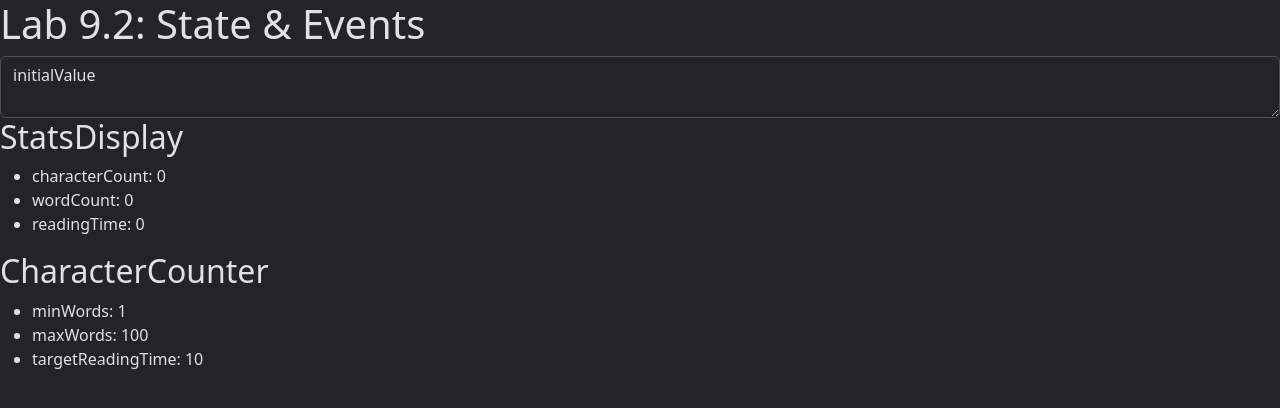
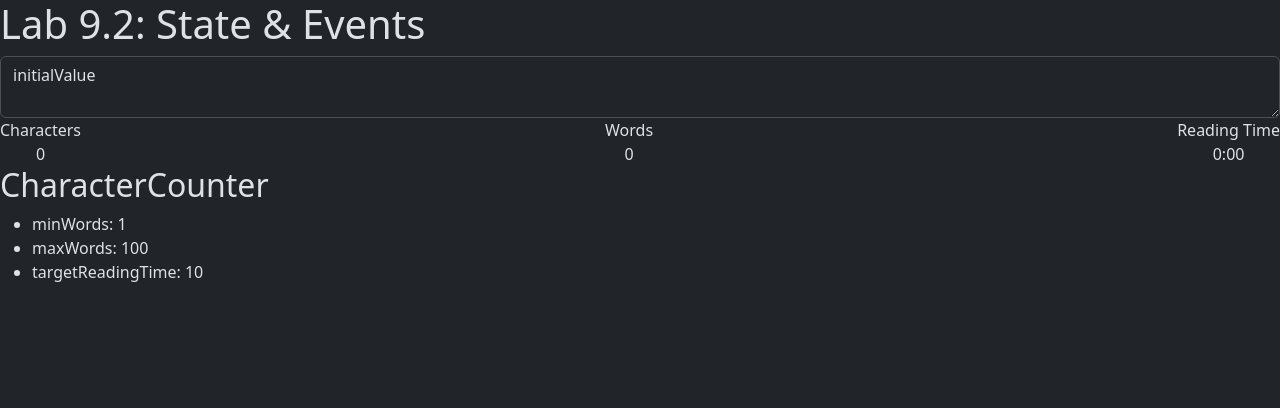
Before and after one commit to hirekarl/lab_9.2_state_and_events, a React (Vite) app in the folder character-counter/: page / in a window 1280 px wide. Shown: the top 408 px of the page. Built offline with nearby package versions, Linux system fonts and the light colour scheme.

Commit message:
Implemented StatsDisplay.

```diff
--- a/character-counter/src/components/StatsDisplay/StatsDisplay.tsx
+++ b/character-counter/src/components/StatsDisplay/StatsDisplay.tsx
@@ -6,14 +6,30 @@ export default function StatsDisplay({
   showReadingTime,
 }: StatsDisplayProps): ReactNode {
   const { characterCount, wordCount, readingTime }: TextStats = stats
+
+  function displayReadingTime(): string {
+    const minutes = Math.floor(readingTime)
+    const seconds = Math.floor((readingTime - minutes) * 60)
+
+    return `${minutes}:${String(seconds).padStart(2, '0')}`
+  }
+
   return (
-    <div>
-      <h2>StatsDisplay</h2>
-      <ul>
-        <li>characterCount: {characterCount}</li>
-        <li>wordCount: {wordCount}</li>
-        {showReadingTime && <li>readingTime: {readingTime}</li>}
-      </ul>
+    <div className="d-flex justify-content-between text-center">
+      <div>
+        <div>Characters</div>
+        <div>{characterCount}</div>
+      </div>
+      <div>
+        <div>Words</div>
+        <div>{wordCount}</div>
+      </div>
+      {showReadingTime && (
+        <div>
+          <div>Reading Time</div>
+          <div>{displayReadingTime()}</div>
+        </div>
+      )}
     </div>
   )
 }
```
